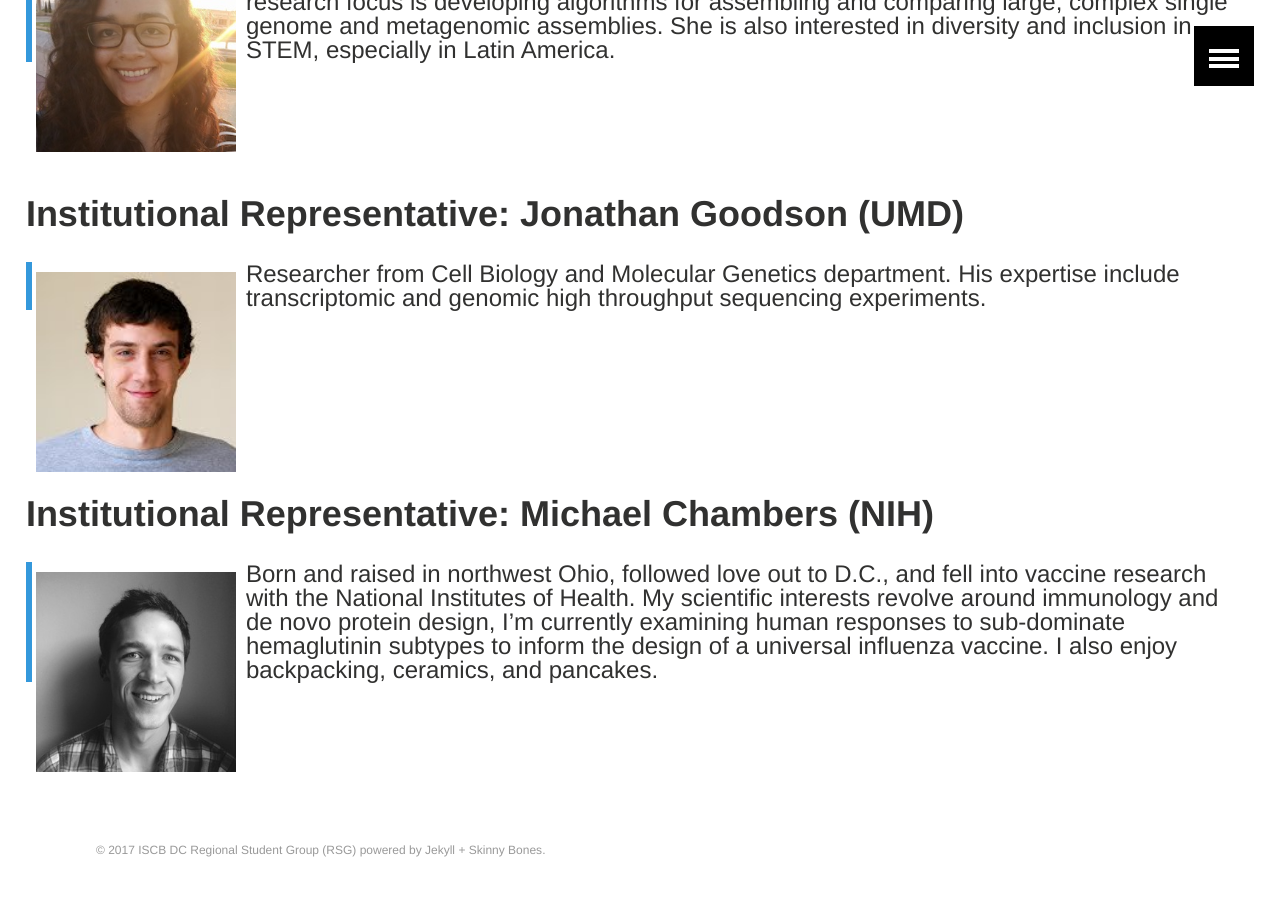
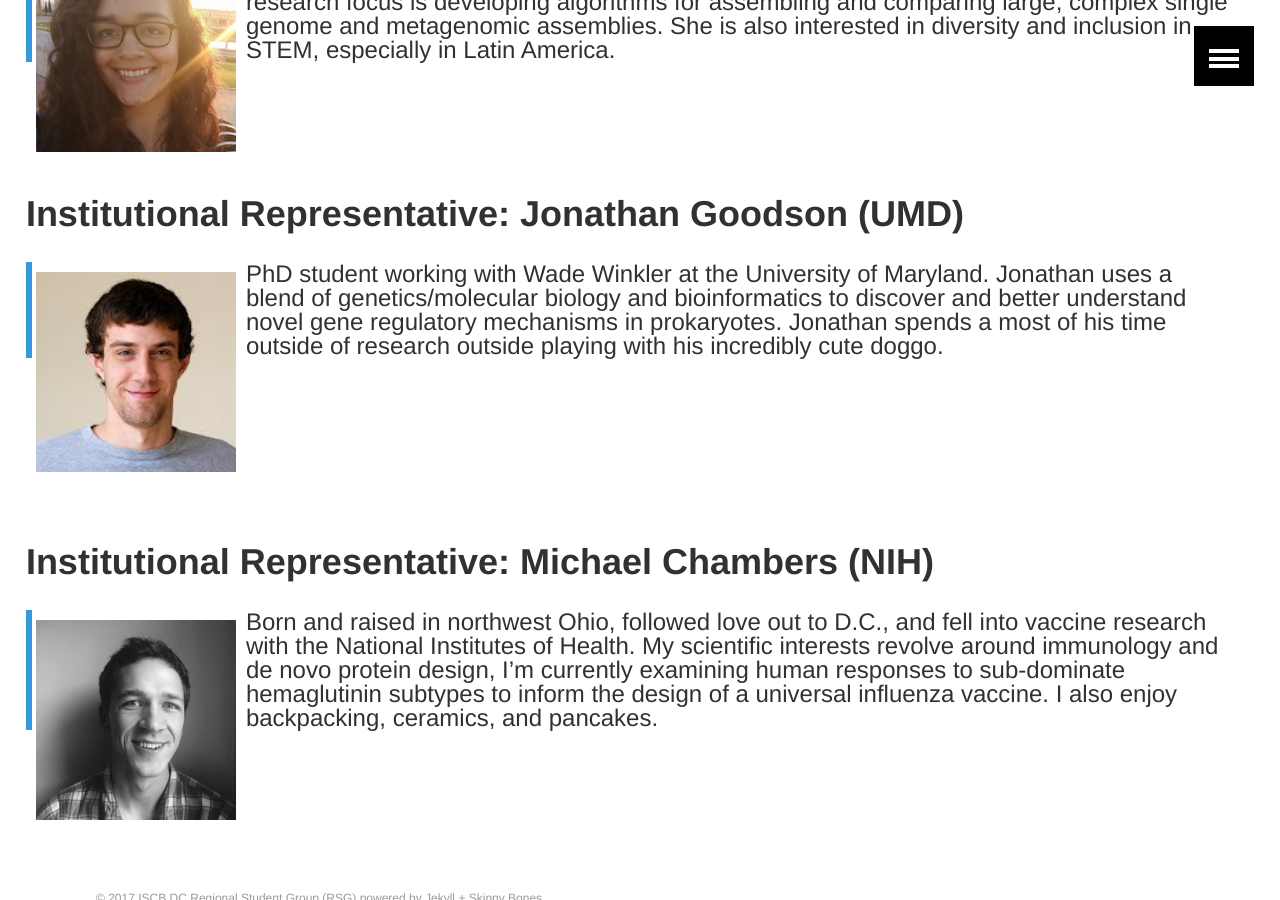
Before and after one commit to iscb-dc-rsg/iscb-dc-rsg.github.io, a Jekyll site: the page built from _pages/organizers.md, in a window 1280 px wide and 900 px high, scrolled down 1202 px. Built offline with Jekyll 4.4.1, drawn with Linux system fonts in a browser that asks for light colours; our own code applies the rules of GitHub Pages for plain Markdown files.

Commit message:
Update organizers.md

```diff
--- a/_pages/organizers.md
+++ b/_pages/organizers.md
@@ -53,7 +53,7 @@ output: html_document
 ![Jonathan Goodson](../images/organizers/jgoodson.jpg){: .organizer-image .float-left }
 
 
-> Researcher from Cell Biology and Molecular Genetics department. His expertise include transcriptomic and genomic high throughput sequencing experiments.
+> PhD student working with Wade Winkler at the University of Maryland. Jonathan uses a blend of genetics/molecular biology and bioinformatics to discover and better understand novel gene regulatory mechanisms in prokaryotes. Jonathan spends a most of his time outside of research outside playing with his incredibly cute doggo.
 
 &nbsp;
 
```
